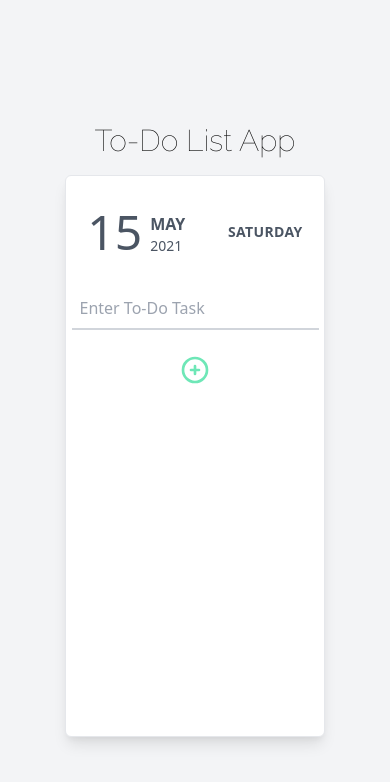
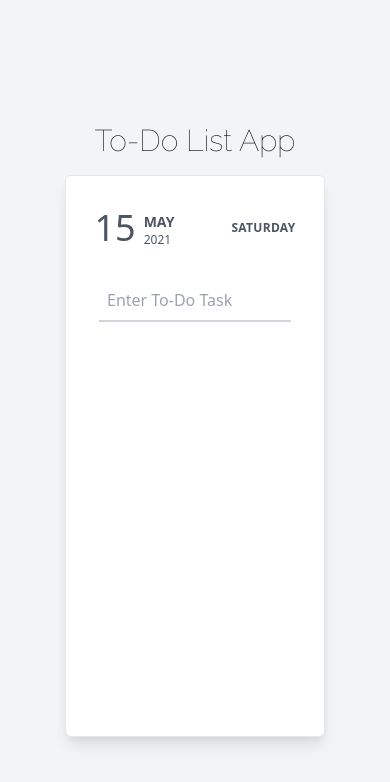
Before and after one commit to arajhansa/react-todo, a React (Create React App) app: page / in a window 390 px wide. Shown: the top 782 px of the page. Built offline with nearby package versions, Linux system fonts and the light colour scheme.

Commit message:
Correct sm size lengths

```diff
--- a/src/components/DateBanner.js
+++ b/src/components/DateBanner.js
@@ -7,14 +7,14 @@ export default function DateBanner(){
     return(
         <div className= "flex justify-around mt-8 items-center text-gray-600">
             <div className="flex justify-self-center">
-                <h1 className="font-medium text-5xl mr-2">{date.getDate()}</h1>
+                <h1 className="font-medium text-4xl sm:text-5xl mr-2">{date.getDate()}</h1>
                 <div className="flex flex-col justify-end">
-                    <h2 className="font-semibold uppercase text-base">{months[date.getMonth()]}</h2>
-                    <h3 className="text-sm">{date.getFullYear()}</h3>
+                    <h2 className="font-semibold uppercase text-sm sm:text-base">{months[date.getMonth()]}</h2>
+                    <h3 className="text-xs sm:text-sm">{date.getFullYear()}</h3>
                 </div>
             </div>
             <div>
-                <h2 className="font-semibold uppercase text-sm tracking-wide">{days[date.getDay()]}</h2>
+                <h2 className="font-semibold uppercase text-xs sm:text-sm tracking-wide">{days[date.getDay()]}</h2>
             </div>
 
         </div>
--- a/src/components/TaskInput.js
+++ b/src/components/TaskInput.js
@@ -20,11 +20,7 @@ function TaskInput({list, setList}) {
       <div className="flex flex-col justify-around py-8 items-center">
         <input ref={inputRef} onKeyPress={addNewTask}
                placeholder="Enter To-Do Task"
-               className="border-b-2 flex sm:w-16 sm:mx-2 mx-4 border-gray-300 p-2 focus:outline-none"/>
-
-        <span onClick={() => addNewTask()} className="cursor-pointer mt-6 ">
-                    <PlusCircleIcon className="h-8 w-8 text-green-300"/>
-            </span>
+               className="border-b-2 flex mx-4 w-48 sm:w-auto border-gray-300 p-2 focus:outline-none"/>
       </div>
   );
 }
--- a/src/pages/Tasks.js
+++ b/src/pages/Tasks.js
@@ -15,7 +15,7 @@ function Tasks() {
           <h1 className="text-3xl font-display">To-Do List App</h1>
         </div>
 
-        <div className="bg-white h-2/3 w-2/3 max-w-md shadow-lg border rounded-md flex flex-col ">
+        <div className="bg-white h-2/3 w-2/3 max-w-md shadow-lg border rounded-md flex flex-col">
           <DateBanner/>
           <TaskInput list={list} setList={setList}/>
           <TaskList list={list} setList={setList}/>
```
